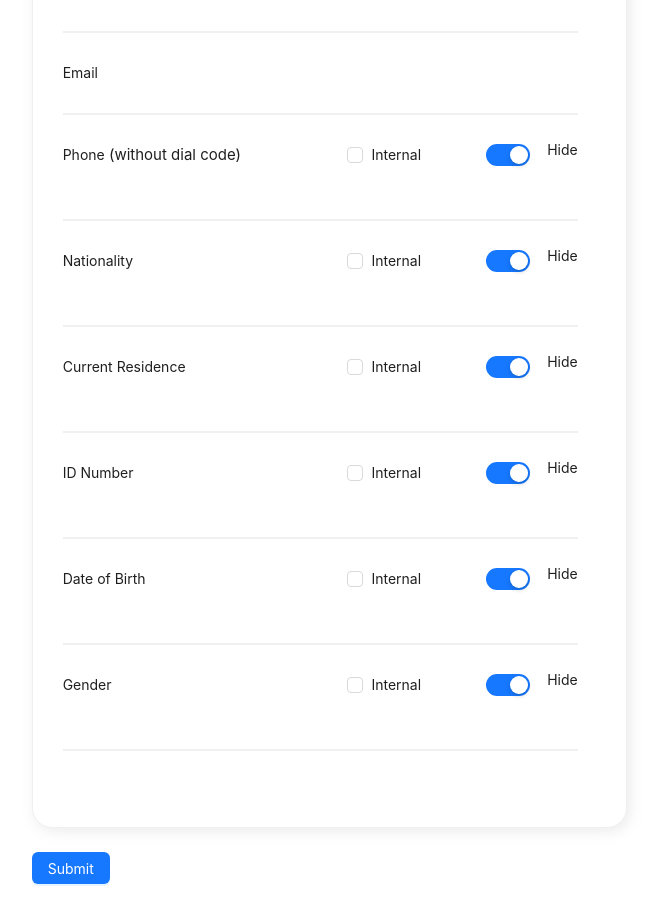
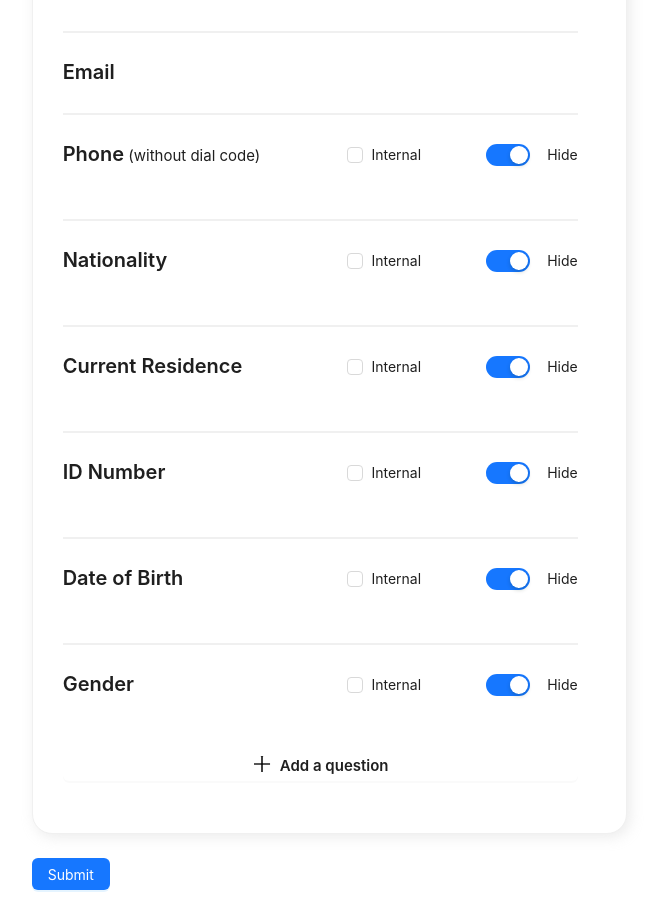
Before and after one commit to MohamedHesham1/Capital-Placement-Task1, a React (Vite) app: page / in a window 1280 px wide. Shown: the part 540-1454 px from the top of the page, without its empty margins (245-904 px from the left). Built offline with nearby package versions, Linux system fonts and the light colour scheme.

Commit message:
feat: :sparkles: add FormList Component

```diff
--- a/src/App.css
+++ b/src/App.css
@@ -0,0 +1,28 @@
+.ant-form-item-label > label {
+  font-size: 20px !important;
+  font-weight: 600;
+}
+.ant-card-head-title {
+  font-size: inherit !important;
+}
+.ant-upload ant-upload-select {
+  display: block !important;
+}
+.ant-upload {
+  width: auto !important;
+  height: auto !important;
+  background: none !important;
+  border: none !important;
+}
+.ant-upload-list-item-container {
+  width: 100% !important;
+  height: calc(100% - 56px) !important;
+}
+.ant-upload-list-item-image {
+  object-fit: cover !important;
+}
+.ant-layout-sider {
+  width: 117px !important;
+  min-width: 117px !important;
+  max-width: 117px !important;
+}
--- /dev/null
+++ b/src/components/FormList.tsx
@@ -0,0 +1,164 @@
+import { CloseOutlined, PlusOutlined } from '@ant-design/icons';
+import { Button, Form, Input, Select, Space } from 'antd';
+import { useState } from 'react';
+import { v4 as uuidv4 } from 'uuid';
+import Accordion from './Accordion';
+
+const FormList = () => {
+  const formId = uuidv4();
+  const [questionType, setQuestionType] = useState('');
+  const [questionTitle, setQuestionTitle] = useState('');
+  const [isHidden, setIsHidden] = useState(false);
+  const handleChange = (value) => {
+    setQuestionType(value);
+    console.log(value);
+  };
+  const handleTitleChange = (event) => {
+    setQuestionTitle(event.target.value);
+  };
+
+  const paragraphQuestion = (
+    <Accordion questionType={questionType} questionTitle={questionTitle}>
+      <div>test</div>
+    </Accordion>
+  );
+
+  return (
+    <>
+      <Form.List
+        name={['personalInformation', 'personalQuestions']}
+        initialValue={[]}
+      >
+        {(fields, { add, remove }) => (
+          <div style={{ display: 'flex', rowGap: 16, flexDirection: 'column' }}>
+            {fields.map((field) => (
+              <div key={field.key}>
+                <Form.Item
+                  label='Type'
+                  name={[field.name, 'type']}
+                  labelCol={{ span: 24 }}
+                  hidden={isHidden}
+                  rules={[{ required: true, message: 'Please select a type' }]}
+                >
+                  <Select
+                    value={questionType}
+                    style={{
+                      height: 68,
+                      fontWeight: 500,
+                      color: '#979797',
+                    }}
+                    onChange={handleChange}
+                    options={[
+                      {
+                        value: 'paragraph',
+                        label: 'Paragraph',
+                      },
+                      {
+                        value: 'shortAnswer',
+                        label: 'Short answer',
+                      },
+                      {
+                        value: 'yes/no',
+                        label: 'Yes/No',
+                      },
+                      {
+                        value: 'dropdown',
+                        label: 'Dropdown',
+                      },
+                      {
+                        value: 'multipleChoice',
+                        label: 'Multiple choice',
+                      },
+                      {
+                        value: 'date',
+                        label: 'Date',
+                      },
+                      {
+                        value: 'number',
+                        label: 'Number',
+                      },
+                      {
+                        value: 'fileUpload',
+                        label: 'File upload',
+                      },
+                      {
+                        value: 'videoQuestion',
+                        label: 'Video question',
+                      },
+                    ]}
+                  />
+                </Form.Item>
+
+                <Form.Item
+                  label='Question'
+                  name={[field.name, 'question']}
+                  labelCol={{ span: 24 }}
+                >
+                  <Input
+                    value={questionTitle}
+                    onChange={handleTitleChange}
+                    placeholder='type here'
+                    style={{
+                      height: 68,
+                    }}
+                  />
+                </Form.Item>
+
+                {
+                  // questionType === 'paragraph' ? paragraphQuestion
+                  // : questionType === 'shortAnswer' ?  shortAnswerQuestion
+                  // : questionType === 'yes/no' ? yesNoQuestion
+                  // : questionType === 'dropdown' ? dropdownQuestion
+                  // : questionType === 'multipleChoice' ? multipleChoiceQuestion
+                  // : questionType === 'date' ? dateQuestion
+                  // : questionType === 'number' ? numberQuestion
+                  // : questionType === 'fileUpload' ? fileUploadQuestion
+                  // : questionType === 'videoQuestion' ? videoQuestion
+                  // : null
+                }
+
+                <Space size={304}>
+                  <Button
+                    icon={<CloseOutlined />}
+                    type='text'
+                    danger
+                    onClick={() => remove(field.name)}
+                  >
+                    Delete question
+                  </Button>
+
+                  <Button
+                    type='primary'
+                    onClick={() => {
+                      questionType && setIsHidden(!isHidden);
+                    }}
+                  >
+                    Save
+                  </Button>
+                </Space>
+              </div>
+            ))}
+
+            <Button
+              icon={<PlusOutlined style={{ fontSize: 20 }} />}
+              type='dashed'
+              style={{
+                fontSize: 15,
+                fontWeight: 600,
+                border: 'none',
+                display: 'flex',
+                alignItems: 'center',
+                padding: 0,
+              }}
+              onClick={() => add({ id: formId, type: '', question: '' })}
+            >
+              Add a question
+            </Button>
+          </div>
+        )}
+      </Form.List>
+    </>
+  );
+};
+
+export default FormList;
--- a/src/components/PersonalInfoCard.tsx
+++ b/src/components/PersonalInfoCard.tsx
@@ -1,6 +1,6 @@
 import { Checkbox, Divider, Form, Switch } from 'antd';
 import CardItem from './CardItem';
-
+import FormList from './FormList';
 const PersonalInfoCard = () => {
   return (
     <CardItem title='Personal Information' padding={'38px 48px 52px 30px'}>
@@ -61,7 +61,7 @@ const PersonalInfoCard = () => {
             >
               <Switch />
             </Form.Item>
-            <span>Hide</span>
+            <span style={{ marginTop: 5 }}>Hide</span>
           </div>
         </div>
       </Form.Item>
@@ -84,7 +84,7 @@ const PersonalInfoCard = () => {
             >
               <Switch />
             </Form.Item>
-            <span>Hide</span>
+            <span style={{ marginTop: 5 }}>Hide</span>
           </div>
         </div>
       </Form.Item>
@@ -107,7 +107,7 @@ const PersonalInfoCard = () => {
             >
               <Switch />
             </Form.Item>
-            <span>Hide</span>
+            <span style={{ marginTop: 5 }}>Hide</span>
           </div>
         </div>
       </Form.Item>
@@ -130,7 +130,7 @@ const PersonalInfoCard = () => {
             >
               <Switch />
             </Form.Item>
-            <span>Hide</span>
+            <span style={{ marginTop: 5 }}>Hide</span>
           </div>
         </div>
       </Form.Item>
@@ -153,7 +153,7 @@ const PersonalInfoCard = () => {
             >
               <Switch />
             </Form.Item>
-            <span>Hide</span>
+            <span style={{ marginTop: 5 }}>Hide</span>
           </div>
         </div>
       </Form.Item>
@@ -176,11 +176,12 @@ const PersonalInfoCard = () => {
             >
               <Switch />
             </Form.Item>
-            <span>Hide</span>
+            <span style={{ marginTop: 5 }}>Hide</span>
           </div>
         </div>
       </Form.Item>
-      <Divider style={{ borderWidth: 2 }} />
+
+      <FormList />
     </CardItem>
   );
 };
--- a/tsconfig.json
+++ b/tsconfig.json
@@ -5,6 +5,7 @@
     "lib": ["ES2020", "DOM", "DOM.Iterable"],
     "module": "ESNext",
     "skipLibCheck": true,
+    "noImplicitAny": false,
 
     /* Bundler mode */
     "moduleResolution": "bundler",
```
